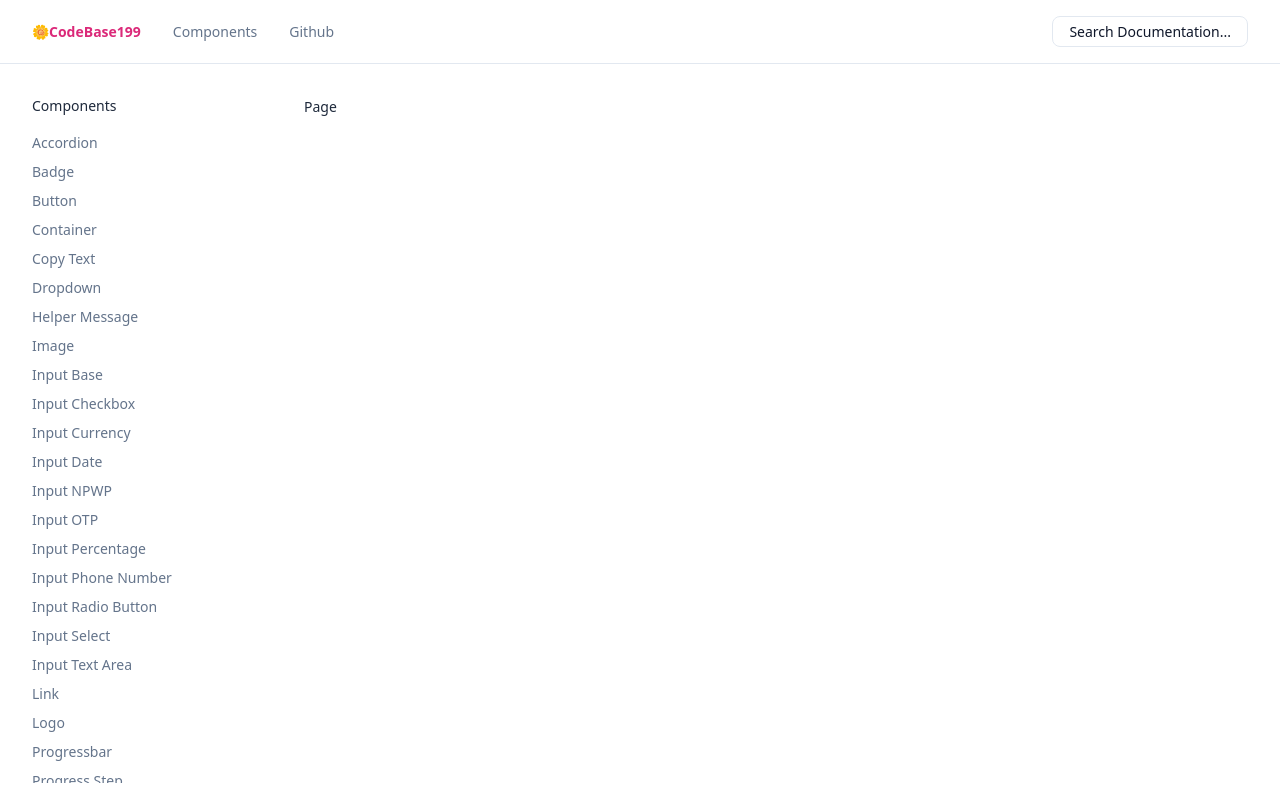
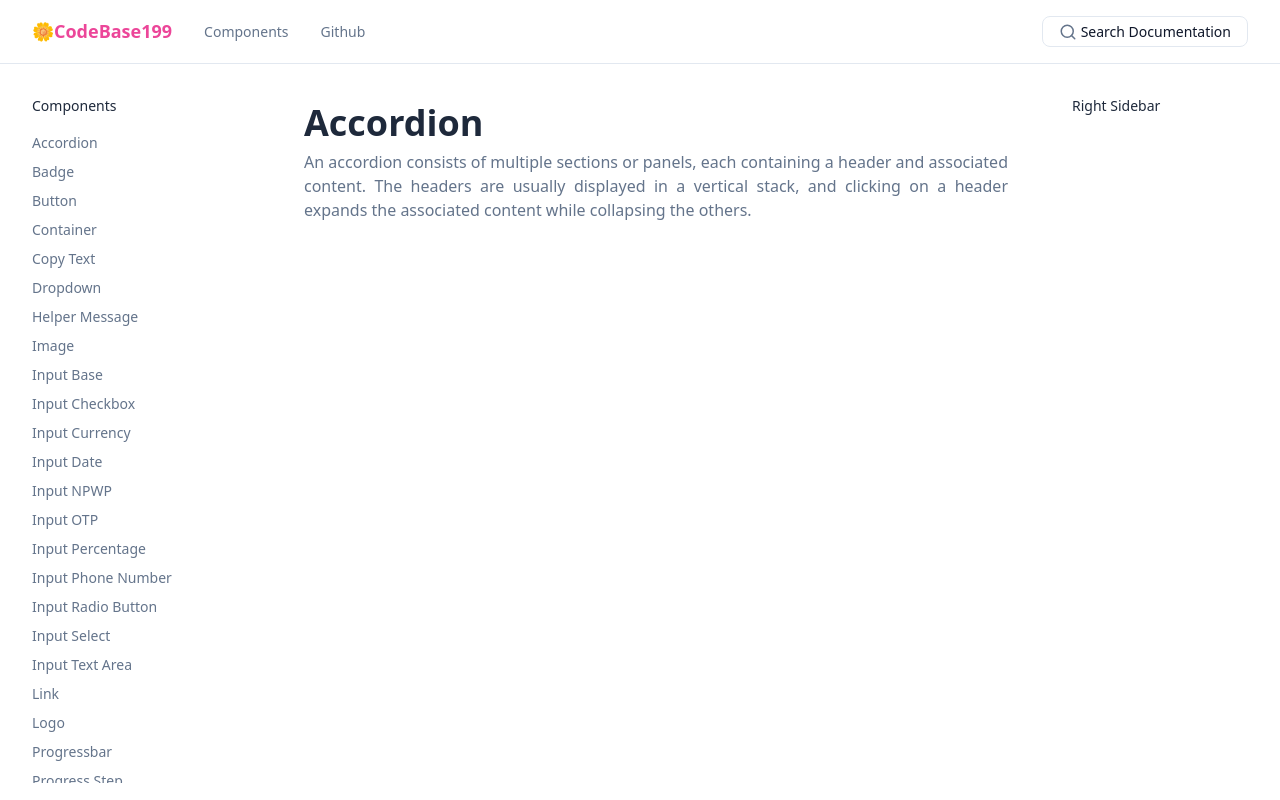
Before and after one commit to siska199/pp-w-code-base-react, a React (Vite) app in the folder react/: page / in a window 1280 px wide. Built offline with nearby package versions, Linux system fonts and the light colour scheme.

Commit message:
add right sidebar

```diff
--- a/react/src/assets/icons/index.ts
+++ b/react/src/assets/icons/index.ts
@@ -18,3 +18,4 @@ export { default as IconCopy } from '@assets/icons/copy.svg?react';
 export { default as IconCheck } from '@assets/icons/check.svg?react';
 export { default as IconClipboard } from '@assets/icons/clipboard.svg?react';
 export { default as IconHamburger } from '@assets/icons/hamburger.svg?react';
+export { default as IconSearch } from '@assets/icons/search.svg?react';
--- /dev/null
+++ b/react/src/components/HeaderIntro.tsx
@@ -0,0 +1,17 @@
+
+interface TProps {
+    title: string;
+    subTitle: string;
+}
+
+const HeaderIntro = (props: TProps) => {
+    const { title, subTitle } = props
+    return (
+        <div>
+            <h4 className="font-bold">{title}</h4>
+            <p className="text-justify text-body-medium text-gray">{subTitle}</p>
+        </div>
+    )
+}
+
+export default HeaderIntro
--- a/react/src/components/Navbar.tsx
+++ b/react/src/components/Navbar.tsx
@@ -1,4 +1,4 @@
-import { IconHamburger } from "@assets/icons"
+import { IconHamburger, IconSearch } from "@assets/icons"
 import Button from "@components/ui/Button"
 import Link from "@components/ui/Link"
 import Logo from "@components/ui/Logo"
@@ -16,7 +16,7 @@ const Navbar = () => {
                 <Button variant={"icon"} className="!p-0  md:hidden" onClick={handleToggleSidebar}>
                     <IconHamburger className="w-[1.75rem]" />
                 </Button>
-                <Logo className="hidden md:block" />
+                <Logo className="hidden md:block text-body-large" />
                 <ul className="hidden md:flex gap-8 ">
                     {
                         listMenu?.map((menu, i) => <Link key={i} label={menu?.label} url={menu?.url} className="hover:!no-underline" />)
@@ -25,7 +25,7 @@ const Navbar = () => {
             </div>
             <div>
                 <Button className="!py-1 !ring-0" variant={"white"}>
-                    Search Documentation...
+                    <IconSearch className="icon-gray" /> Search Documentation
                 </Button>
             </div>
         </nav >
--- /dev/null
+++ b/react/src/components/RightSidebar.tsx
@@ -0,0 +1,32 @@
+import { handleStopPropagation } from "@lib/utils/helper"
+import { useEffect, useState } from "react"
+
+
+const RightSidebar = () => {
+    const [topPosition, setTopPosition] = useState(0)
+
+    useEffect(() => {
+        // Get Navbar Height for set position of the sidebar from top
+        const navbarComp = document.getElementById("navbar")
+        if (navbarComp) {
+            setTopPosition(navbarComp?.clientHeight)
+        }
+
+    }, [])
+
+
+
+    return (
+        <div id="right-sidebar" onClick={handleStopPropagation} style={{ top: topPosition, }} className={` h-[calc(100%-3rem) fixed right-0 bg-white  flex-shrink-0  hidden md:block w-0 md:w-[15rem]`}>
+            <div className="w-full flex flex-col gap-4 relative  h-full p-8">
+                Right Sidebar
+            </div>
+        </div>
+    )
+
+
+}
+
+
+
+export default RightSidebar
--- a/react/src/components/examples/ExampleLayout.tsx
+++ b/react/src/components/examples/ExampleLayout.tsx
@@ -1,12 +1,11 @@
 import LayoutType1 from "@components/layouts/LayoutType1"
+import AccordioPage from "@pages/docs/components/Accordio"
 
 
 const ExampleLayout = () => {
     return (
         <LayoutType1>
-            <article className="h-[150vh]">
-                Page
-            </article>
+            <AccordioPage />
         </LayoutType1>
     )
 }
--- a/react/src/components/layouts/LayoutType1.tsx
+++ b/react/src/components/layouts/LayoutType1.tsx
@@ -1,4 +1,5 @@
 import Navbar from "@components/Navbar"
+import RightSidebar from "@components/RightSidebar"
 import Sidebar from "@components/Sidebar"
 import { useEffect, useState } from "react"
 
@@ -9,13 +10,19 @@ interface TProps {
 const LayoutType1 = (props: TProps) => {
     const { children } = props
     const [widthSidebar, setWidthSidebar] = useState(0)
+    const [widthRightSidebar, setWidthRightSidebar] = useState(0)
     const [leftPosition, setLeftPosition] = useState(0)
+    const [rightPosition, setRightPosition] = useState(0)
 
     useEffect(() => {
-        const sidebarComp = document.getElementById("sidebar")
+        const sidebarComp = document.getElementById("sidebar") as HTMLDivElement
+        const rightsSidebarComp = document.getElementById("right-sidebar") as HTMLDivElement
+
         if (sidebarComp) {
             setWidthSidebar(sidebarComp?.offsetWidth)
             setLeftPosition(sidebarComp?.offsetWidth)
+            setWidthRightSidebar(rightsSidebarComp?.offsetWidth)
+            setRightPosition(rightsSidebarComp?.offsetWidth)
         }
     }, [])
 
@@ -24,16 +31,15 @@ const LayoutType1 = (props: TProps) => {
         const mediaQueryMinMd = window.matchMedia('(min-width: 768px)');
         const handleMediaQueryChange = () => {
             const isMinMd = mediaQueryMinMd?.matches
-            console.log('width sidebar; ', document.getElementById("sidebar")?.offsetWidth)
-            console.log('isMinMd: ', isMinMd)
             setLeftPosition(isMinMd ? widthSidebar : 0)
+            setRightPosition(isMinMd ? widthRightSidebar : 0)
 
         }
         mediaQueryMinMd.addEventListener('change', handleMediaQueryChange);
         return () => {
             mediaQueryMinMd.removeEventListener('change', handleMediaQueryChange);
         };
-    }, [widthSidebar])
+    }, [widthSidebar, widthRightSidebar])
 
     return (
         <main id="layout" className=" overflow-x-hidden relative h-screen min-h-screen w-full overflow-y-auto">
@@ -41,12 +47,14 @@ const LayoutType1 = (props: TProps) => {
             <div className="flex relative overflow-x-hidden">
                 <Sidebar />
                 <div
-                    className=" p-8"
+                    className=" p-8 flex min-h-screen "
                     style={{
                         marginLeft: leftPosition,
-                        width: `calc(100% - ${leftPosition}px)`,
+                        marginRight: rightPosition,
+                        width: `calc(100% - ${leftPosition + rightPosition}px)`,
                     }}>
                     {children}
+                    <RightSidebar />
                 </div>
             </div>
         </main>
--- a/react/src/components/ui/Logo.tsx
+++ b/react/src/components/ui/Logo.tsx
@@ -8,7 +8,7 @@ interface TProps extends React.HTMLProps<HTMLDivElement>, VariantProps<typeof lo
 const Logo = (props: TProps) => {
     const { className, sizeLogo, ...attrs } = props
     return (
-        <div className={cn(logoVariants({ className, sizeLogo, }))} {...attrs}>
+        <div style={{color:'#EC4699'}} className={cn(logoVariants({ className, sizeLogo, }))} {...attrs}>
             🌼CodeBase199
         </div>
     )
@@ -16,7 +16,7 @@ const Logo = (props: TProps) => {
 
 
 const logoVariants = cva(
-    'w-fiit inline flex gap-2 items-center font-bold text-primary-600',
+    'w-fiit inline flex gap-2 items-center font-bold  ',
     {
         variants: {
             variant: {
--- /dev/null
+++ b/react/src/pages/docs/components/Accordio.tsx
@@ -0,0 +1,14 @@
+import HeaderIntro from "@components/HeaderIntro"
+
+const AccordioPage = () => {
+    return (
+        <article className="min-h-[1010vh]">
+            <HeaderIntro
+                title={'Accordion'}
+                subTitle=" An accordion consists of multiple sections or panels, each containing a header and associated content. The headers are usually displayed in a vertical stack, and clicking on a header expands the associated content while collapsing the others."
+            />
+        </article>
+    )
+}
+
+export default AccordioPage
```
Also changed, not shown: react/src/assets/icons/search.svg (added).
